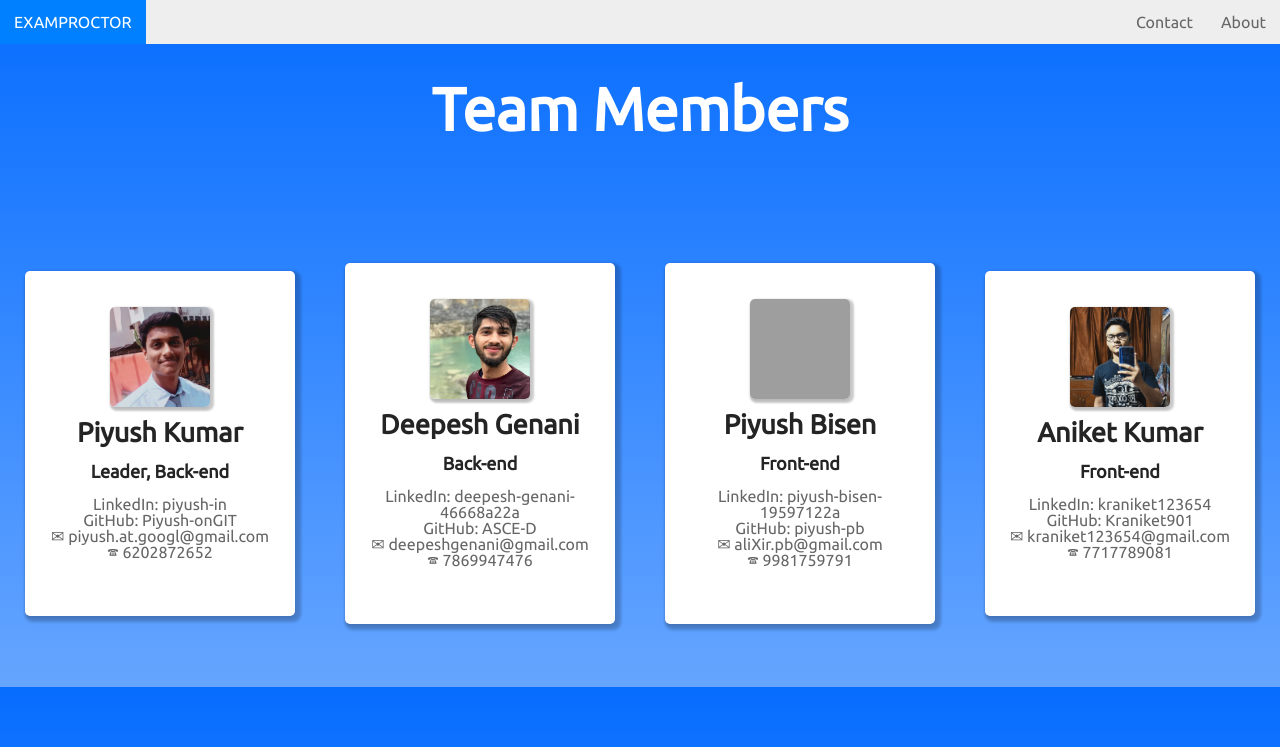
After one commit to piyush-pb/ExamProct, a Django app: page /contact in a window 1280 px wide. The commit adds this page. Shown: the top 747 px of the page. Run offline with Django 4.2, Linux system fonts and the light colour scheme; grey boxes are pictures that could not be loaded.

Commit message:
UI changes

```diff
--- a/exam/views.py
+++ b/exam/views.py
@@ -22,6 +22,12 @@ def sets(request):
 
 def check(request):
     return render(request, 'check.html')
+
+def about(request):
+    return render(request, 'about.html')
+
+def contact(request):
+    return render(request, 'contact.html')
 
 '''# ================== creating a student login function ======================
 
--- a/examProctor/settings.py
+++ b/examProctor/settings.py
@@ -24,7 +24,7 @@ BASE_DIR = Path(__file__).resolve().parent.parent
 SECRET_KEY = 'django-insecure-eabmzp&9s&35%lg4mrace#$bn&u(w&hin&ssf0u@$$fi**#gyz'
 
 # SECURITY WARNING: don't run with debug turned on in production!
-DEBUG = False
+DEBUG = True
 
 ALLOWED_HOSTS = ['localhost','127.0.0.1', 'examproctor.herokuapp.com']
 
--- a/examProctor/urls.py
+++ b/examProctor/urls.py
@@ -29,6 +29,8 @@ urlpatterns = [
     path('check', ev.check),
     path('admin/', admin.site.urls),
     path('teacher_signin', ev.login_teacher),
+    path('about', ev.about),
+    path('contact', ev.contact),
     url(r'^media/(?P<path>.*)$', serve,{'document_root': settings.MEDIA_ROOT}),
     url(r'^static/(?P<path>.*)$', serve,{'document_root': settings.STATIC_ROOT})
 ]
--- /dev/null
+++ b/static/contactStyles.css
@@ -0,0 +1,186 @@
+body{
+    line-height: 1;
+    margin: 0;
+}
+header{
+    display: block;
+}
+
+/* ###### Nav bar ###### */
+
+nav{
+    display: block;
+    width: 100%;
+    margin: 0;
+}
+
+nav ul{
+    background-color: #eee;
+    overflow: hidden;
+    margin: 0;
+    padding: 0;
+}
+
+ul.topnav li{
+    list-style: none;
+    float: left;
+}
+
+ul.topnav li.topnav-right{
+    float: right;
+}
+
+ul.topnav li a{
+    display: block;
+    text-decoration: none;
+    min-height: 16px;
+    text-align: center;
+    padding: 14px;
+    color: #666;
+}
+
+ul.topnav li a:hover{
+    background-color: #0080ff;
+    color: #fff;
+}
+ul.topnav li a:active{
+    background-color: #0080ff;
+    color: #fff;
+}
+
+/* ###### Body default ###### */
+
+.container{
+    width: 100%;
+    margin: auto;
+    padding-top: 5%;
+    padding-bottom: 3%;
+}
+
+.row{
+    width: 100%;
+    display: flex;
+    flex-wrap: wrap;
+    align-items: center;
+}
+
+.row::after{
+    display: table;
+    clear: both;
+    content: "";
+}
+
+.col-1{width: 8.33%;}
+.col-2{width: 16.66%;}
+.col-3{width: 25%;}
+.col-4{width: 33.33%;}
+.col-5{width: 41.66%;}
+.col-6{width: 50%;}
+.col-7{width: 58.33%;}
+.col-8{width: 66.66%;}
+.col-9{width: 75%;}
+.col-10{width: 83.33%;}
+.col-11{width: 91.66%;}
+.col-12{width: 100%;}
+
+*{
+    box-sizing: border-box;
+}
+
+/* ###### Body Custom ###### */
+
+#bgcolor{
+    background: #076DFF;
+    background: -webkit-linear-gradient(#076DFF,#65a5ff);
+    background: -o-linear-gradient(#076DFF, #65a5ff);
+    background: -moz-linear-gradient(#076DFF, #65a5ff);
+    background: linear-gradient(#076DFF,#65a5ff);
+    font-family: 'Ubuntu', sans-serif;
+}
+
+
+
+h1{
+    color: #fff;
+    font-size: 60px;
+    margin: 30px;
+    line-height: 70px;
+    text-align: center;
+}
+
+
+
+div.box{
+    background-color: #fff;
+    box-shadow: 3px 3px 3px 3px rgba(0, 0, 0, .20),
+    0 2px 3px 0 rgba(0, 0, 0, .1);
+    text-align: center;
+    margin: 25px;
+    padding: 36px 24px 40px 24px;
+    border-radius: 5px;
+    color: #666;
+}
+.box label{
+    font-size: 27px;
+    font-weight: 600;
+    text-align: center;
+    color: rgb(36, 36, 36);
+}
+.subheading{
+    font-size: 18px;
+    font-weight:600;
+    text-align: center;
+    color: rgb(36, 36, 36);
+}
+p{
+    font-size: 16px;
+    line-height: 1.2;
+    font-family: 'Fredoka', sans-serif;
+    text-align: left;
+    color: #666;
+}
+.links{
+    text-decoration: none;
+    color: #666;
+}
+.links:hover{
+    text-decoration: underline;
+    color: rgb(77, 77, 77);
+}
+div.icon{
+    width: 100%;
+    margin-bottom: 10px;
+}
+
+.icon img{
+    width: 100px;
+    height: 100px;
+    border-radius: 5px;
+    box-shadow: 2px 2px 2px 2px rgba(0, 0, 0, .20),
+    0 2px 3px 0 rgba(0, 0, 0, .1);
+}
+
+/* ###### Mobile ###### */
+
+@media screen and (max-width: 680px){
+
+    .col-6, .col-3{
+        width: 100%;
+        margin: 0;
+    }
+
+    div.box{
+        padding: 5px;
+        display: block;
+    }
+
+    .container{
+        padding-bottom: 20%;
+    }
+    .icon img{
+    padding: 5px;
+    }
+    h1{
+        font-size: 50px;
+    }
+}
--- /dev/null
+++ b/templates/contact.html
@@ -0,0 +1,109 @@
+{% load static %}
+<!doctype html>
+<html lang="en">
+
+<head>
+    <title>Contact</title>
+    <link rel="stylesheet" href="{% static 'contactStyles.css' %}">
+    <link rel="preconnect" href="https://fonts.googleapis.com">
+    <link rel="preconnect" href="https://fonts.gstatic.com" crossorigin>
+    <link href="https://fonts.googleapis.com/css2?family=Fredoka&family=Ubuntu&display=swap" rel="stylesheet">
+</head>
+
+<body id="bgcolor">
+    <nav>
+        <ul class="topnav">
+            <li><a href="/">EXAMPROCTOR</a></li>
+            <li class="topnav-right"><a href="about">About</a></li>
+            <li class="topnav-right"><a href="contact">Contact</a></li>
+        </ul>
+    </nav>
+
+    <header>
+        <h1>Team Members</h1>
+    </header>
+    <div class="container">
+
+        <div class="row">
+
+            <div class="col-3">
+                <div class="box">
+                <div class="icon">
+                    <img src="{% static 'images/1.png' %}">
+                </div>
+                <label>Piyush Kumar</label>
+                <p>
+                    <div class="subheading">Leader, Back-end</div>
+                    <br>
+                    LinkedIn: <a class="links" href="https://www.linkedin.com/in/piyush-in/">piyush-in</a>
+                    <br>
+                    GitHub: <a class="links" href="https://github.com/Piyush-onGIT">Piyush-onGIT</a>
+                    <br>
+                    &#9993; <a class="links" href="piyush.at.googl@gmail.com">piyush.at.googl@gmail.com</a>
+                    <br>
+                    🕿 6202872652 </p>
+                </div>
+            </div>
+
+            <div class="col-3">
+                <div class="box">
+                    <div class="icon">
+                        <img src="{% static 'images/2.png' %}">
+                    </div>
+                    <label>Deepesh Genani</label>
+                    <p>
+                        <div class="subheading"> Back-end </div>
+                        <br>
+                        LinkedIn: <a class="links" href="https://www.linkedin.com/in/deepesh-genani-46668a22a/">deepesh-genani-46668a22a</a>
+                        <br>
+                        GitHub: <a class="links" href="https://github.com/ASCE-D">ASCE-D</a>
+                        <br>
+                        &#9993; <a class="links" href="deepeshgenani@gmail.com">deepeshgenani@gmail.com</a>
+                        <br>
+                        🕿 7869947476 </p>
+                </div>
+            </div>
+
+            <div class="col-3">
+                <div class="box">
+                    <div class="icon">
+                        <img src="{% static 'images/3.png' %}">
+                    </div>
+                    <label>Piyush Bisen</label>
+                    <p>
+                        <div class="subheading"> Front-end </div>
+                        <br>
+                        LinkedIn: <a class="links" href="https://www.linkedin.com/in/piyush-bisen-19597122a/">piyush-bisen-19597122a</a>
+                        <br>
+                        GitHub: <a class="links" href="https://github.com/piyush-pb">piyush-pb</a>
+                        <br>
+                        &#9993; <a class="links" href="aliXir.pb@gmail.com">aliXir.pb@gmail.com</a>
+                        <br>
+                        🕿 9981759791 </p>
+                </div>
+            </div>
+
+            <div class="col-3">
+                <div class="box">
+                    <div class="icon">
+                        <img src="{% static 'images/4.png' %}">
+                    </div>
+                    <label>Aniket Kumar</label>
+                    <p>
+                        <div class="subheading"> Front-end </div>
+                        <br>
+                        LinkedIn: <a class="links" href="https://www.linkedin.com/in/kraniket123654/">kraniket123654</a>
+                        <br>
+                        GitHub: <a class="links" href="https://github.com/Kraniket901">Kraniket901</a>
+                        <br>
+                        &#9993; <a class="links" href="kraniket123654@gmail.com">kraniket123654@gmail.com</a>
+                        <br>
+                        🕿 7717789081 </p>
+                </div>
+            </div>
+        </div>
+
+    </div>
+
+</body>
+</html>
--- a/templates/index.html
+++ b/templates/index.html
@@ -13,7 +13,7 @@
 <body>
     <nav>
         <ul class="topnav">
-            <li><a href="">EXAMPROCTOR</a></li>
+            <li><a href="/">EXAMPROCTOR</a></li>
             <li class="topnav-right"><a href="about">About</a></li>
             <li class="topnav-right"><a href="contact">Contact</a></li>
         </ul>
```
Also changed, not shown: static/aboutStyles.css (added, +163 -0 lines), templates/about.html (added, +47 -0 lines), static/images/1.png (added), static/images/2.png (added), static/images/4.png (added), static/images/aboutLogo.png (added), 1 other file.
